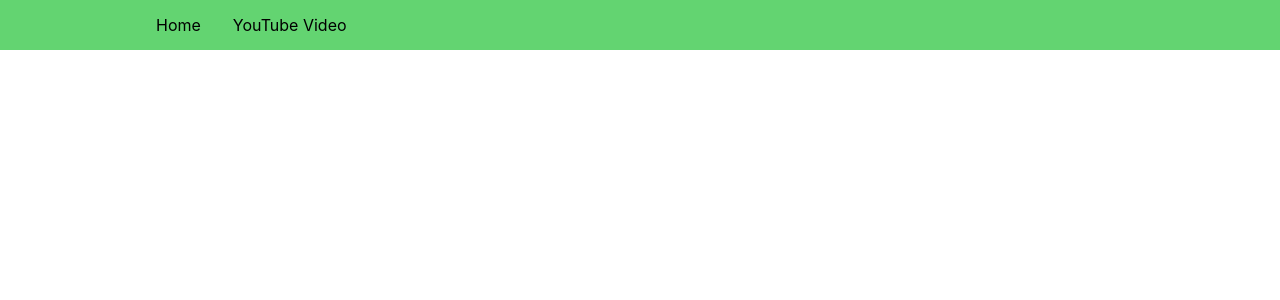
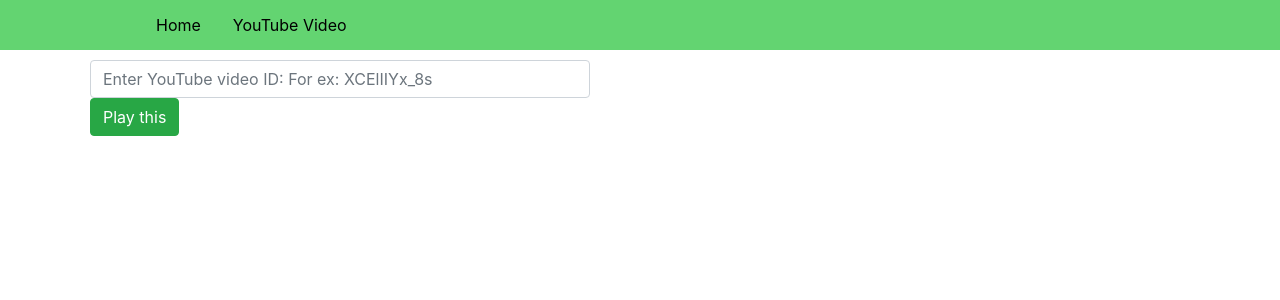
Before and after one commit to vikash2696/react-app, a React (Create React App) app: page /youtube in a window 1280 px wide. Shown: the top 300 px of the page. Built offline with nearby package versions, Linux system fonts and the light colour scheme.

Commit message:
youtube video without add

```diff
--- a/src/App.css
+++ b/src/App.css
@@ -17,3 +17,7 @@
   width: 80%;
   position: absolute;
 }
+.videoUrl {
+  margin-top: 10px;
+  margin-left: -10px;;
+}
--- a/src/component/review/AddReview.js
+++ b/src/component/review/AddReview.js
@@ -7,7 +7,7 @@ const AddReview = () => {
   }, []);
 
   const [review, setReview] = useState({});
-  //form handler function
+  //form handler function Enter YouTube video ID: For ex: XCElIIYx_8s
   const formHandler = (e) => {
     console.log("data", review);
     e.preventDefault();
--- a/src/component/training/YoutubeVideo.js
+++ b/src/component/training/YoutubeVideo.js
@@ -1,11 +1,14 @@
-import React, { useEffect } from "react";
+import React, { useEffect, useState } from "react";
 import YouTube from 'react-youtube';
+import { Container, Row, Col,Button, Form, FormGroup, Label, Input } from "reactstrap";
 
 const YoutubeVideo = () => {
+  // const [title, setTitle] = useState('')
   useEffect(() => {
-    document.title = "Play YouTube Videos";
+    document.title = "Vikash's YouTube Player";
   }, []);
-
+  let [url, setURL] = useState('XCElIIYx_8s');
+  console.log('XCElIIYx_8s',url);
   const opts = {
     height: '390',
     width: '900',
@@ -13,14 +16,74 @@ const YoutubeVideo = () => {
       autoplay: 0,
     },
   };
+  const styles = {
+    border: '1px solid rgba(0, 0, 0, 0.05)',
+    height: '500'
+};
+const urlWidth = {
+  width:'500px'
+}
+const formHandler = (e) => {
+  if(validateYouTubeUrl(url)) {
+    url = youtube_parser(url);
+  }
+  setURL(url);
+  e.preventDefault();
+};
+function validateYouTubeUrl(url)
+{
+      if (url != undefined || url != '') {
+          var regExp = /^.*(youtu.be\/|v\/|u\/\w\/|embed\/|watch\?v=|\&v=|\?v=)([^#\&\?]*).*/;
+          var match = url.match(regExp);
+          if (match && match[2].length == 11) {
+            return true;
+            }
+          else {
+            return false;
+          }
+      }
+}
 
-  // return <YouTube videoId="lzKLyLJKFXk" opts={opts}  />;
 
-  return  <div className="video-responsive">
-    {/* <YouTube  videoId="43IbFDSVdB0" opts={opts}  /> */}
-    <YouTube videoId="Yu0VahFLbBU" opts={opts}  />
+function youtube_parser(url){
+  console.log('in video parser function');
+  var regExp = /^.*((youtu.be\/)|(v\/)|(\/u\/\w\/)|(embed\/)|(watch\?))\??v?=?([^#&?]*).*/;
+  var match = url.match(regExp);
+  var vid =  (match&&match[7].length==11)? match[7] : false;
+  console.log('vid', vid);
+  return vid;
+}
+
+  return  <div className="">
+    <Container>
+          <Row>
+          <Col md={12} className="videoUrl">
+             <Form onSubmit={formHandler}>
+              <FormGroup>
+                <Input
+                  type="text"
+                  style={urlWidth}
+                  placeholder="Enter YouTube video ID: For ex: XCElIIYx_8s"
+                  name="videoURL"
+                  // value={url}
+                  id="videoURL"
+                  onChange={e => setURL(e.target.value)}
+                />
+                 <Button type="submit" color="success">
+                Play this
+              </Button>
+              </FormGroup>
+
+         </Form>
+          </Col>
+            <Col md={12} className="video-responsive">
+
+                <YouTube videoId={url} opts={opts}  />
+            </Col>
+
+          </Row>
+      </Container>
     </div>
-  // return <YouTube videoId="uRkS5Dqf8ic" opts={opts}  />;
 };
 
 export default YoutubeVideo;
```
Also changed, not shown: 1 other file (tests, documents, lock files or other folders).
